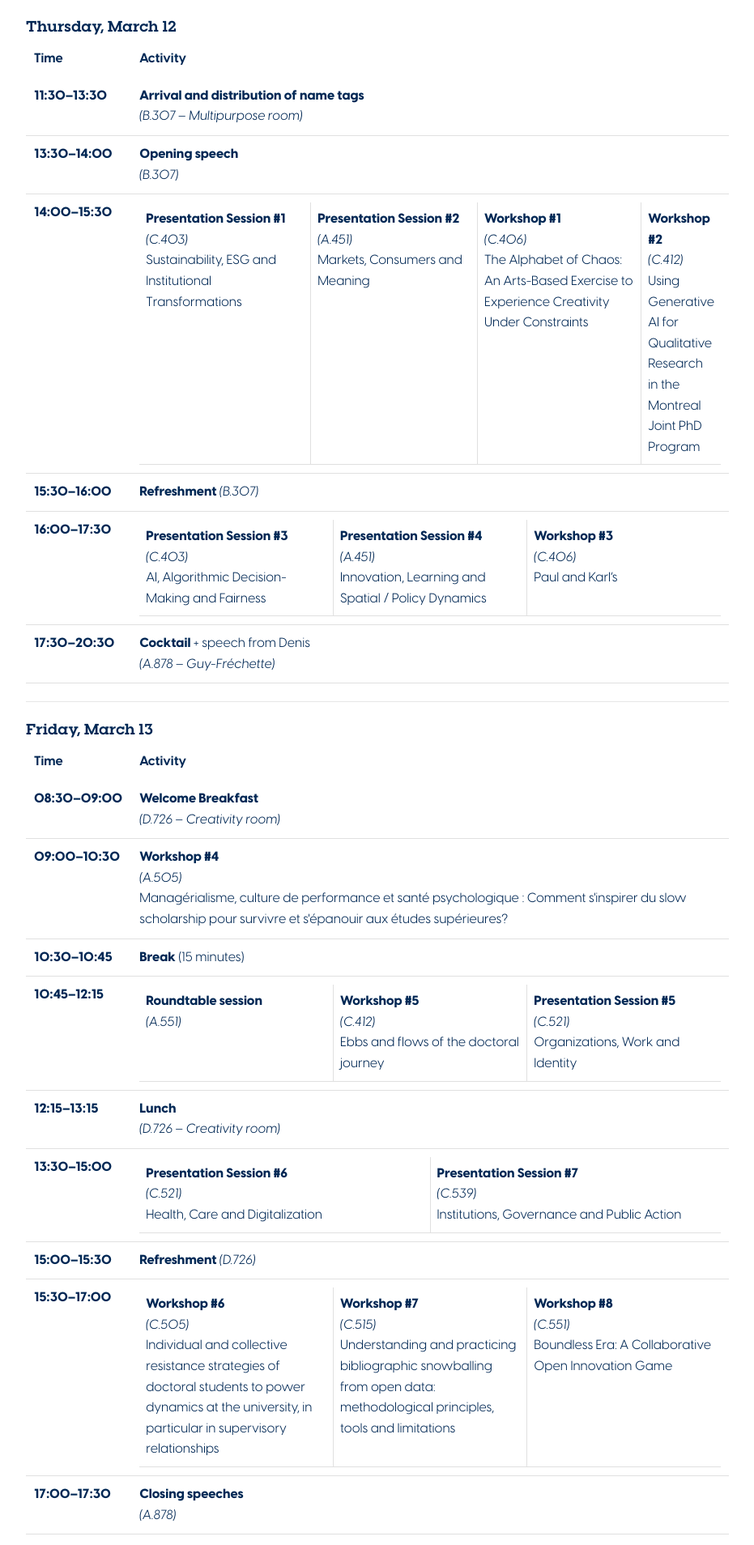
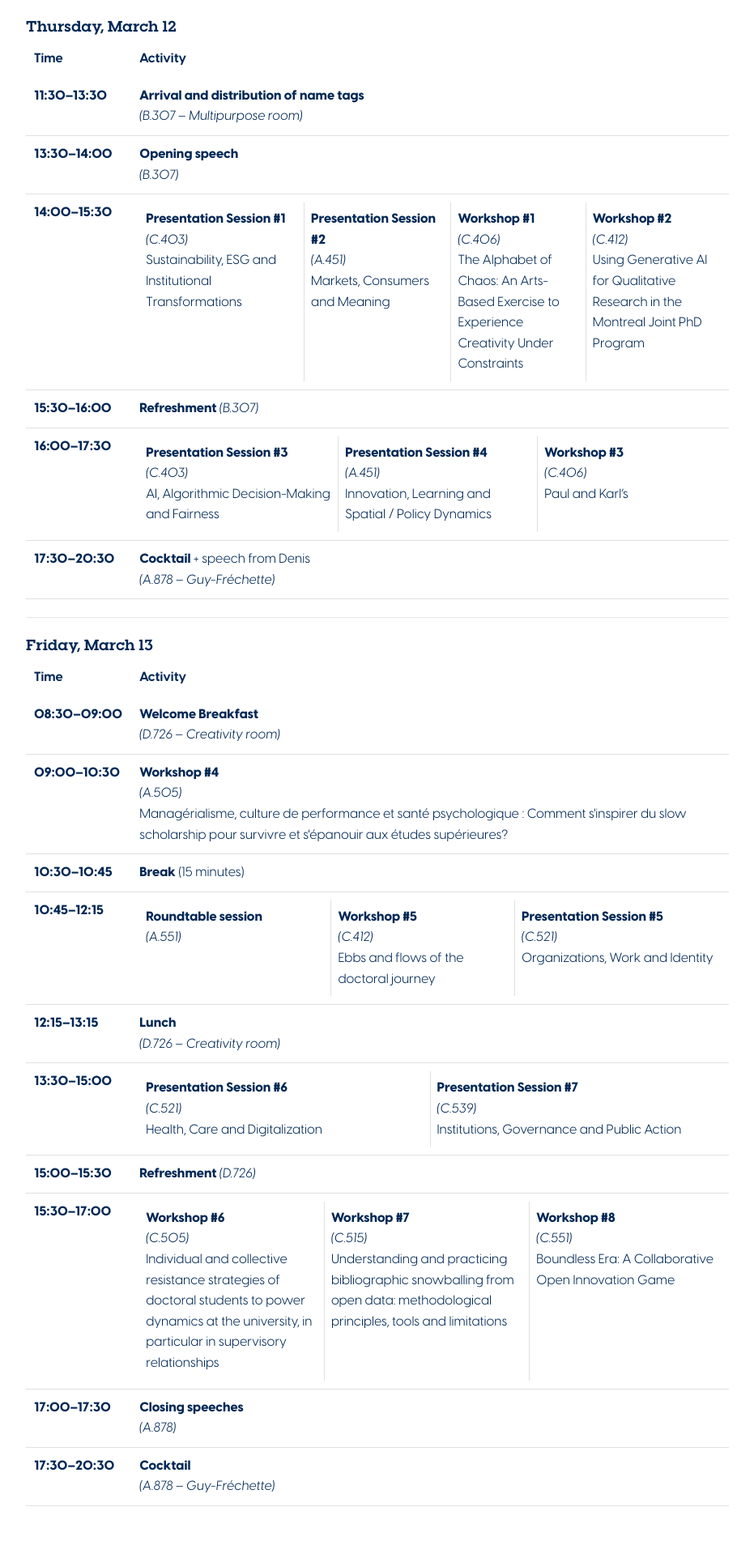
Before and after one commit to juanseripe/symposium2026, a Jekyll site: the page built from docs/en/programme.md, in a window 1280 px wide. Shown: the part 474-2382 px from the top of the page at 81% size, without its empty margins (174-1105 px from the left). Built offline with Jekyll 4.4.1, drawn with Linux system fonts in a browser that asks for light colours.

Commit message:
Fix distribution of parallel tables

```diff
--- a/docs/assets/style.css
+++ b/docs/assets/style.css
@@ -285,7 +285,7 @@ table.parallel td {
   padding: 8px;
   vertical-align: top;
   border-left: 1px solid #e0e0e0;
-  width: 33%;
+  width: 1%;
 }
 
 table.parallel td:first-child {
@@ -293,7 +293,7 @@ table.parallel td:first-child {
 }
 
 table.parallel tr {
-  border-bottom: none;
+  border-bottom: none !important;
 }
 
 /* Footer */
```
